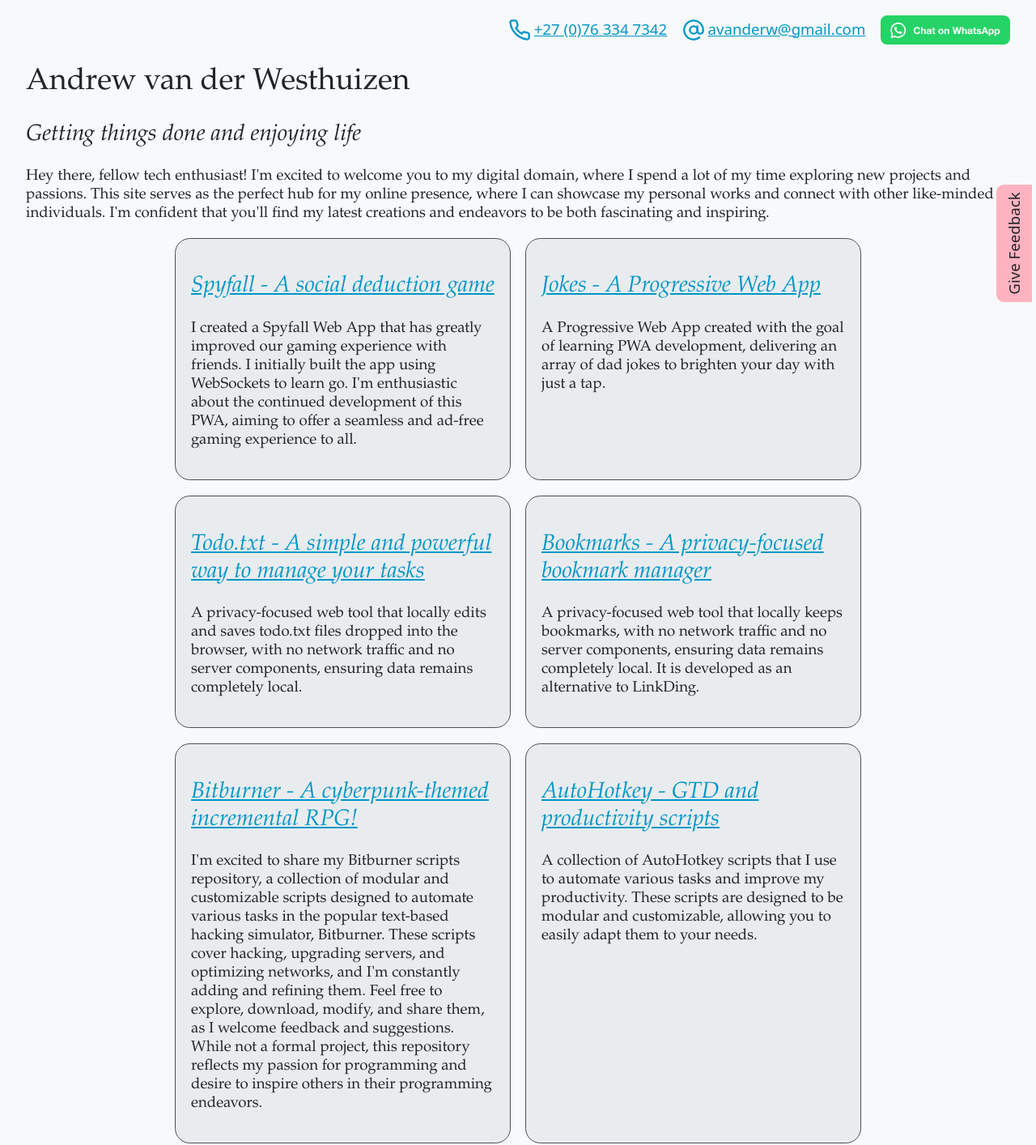
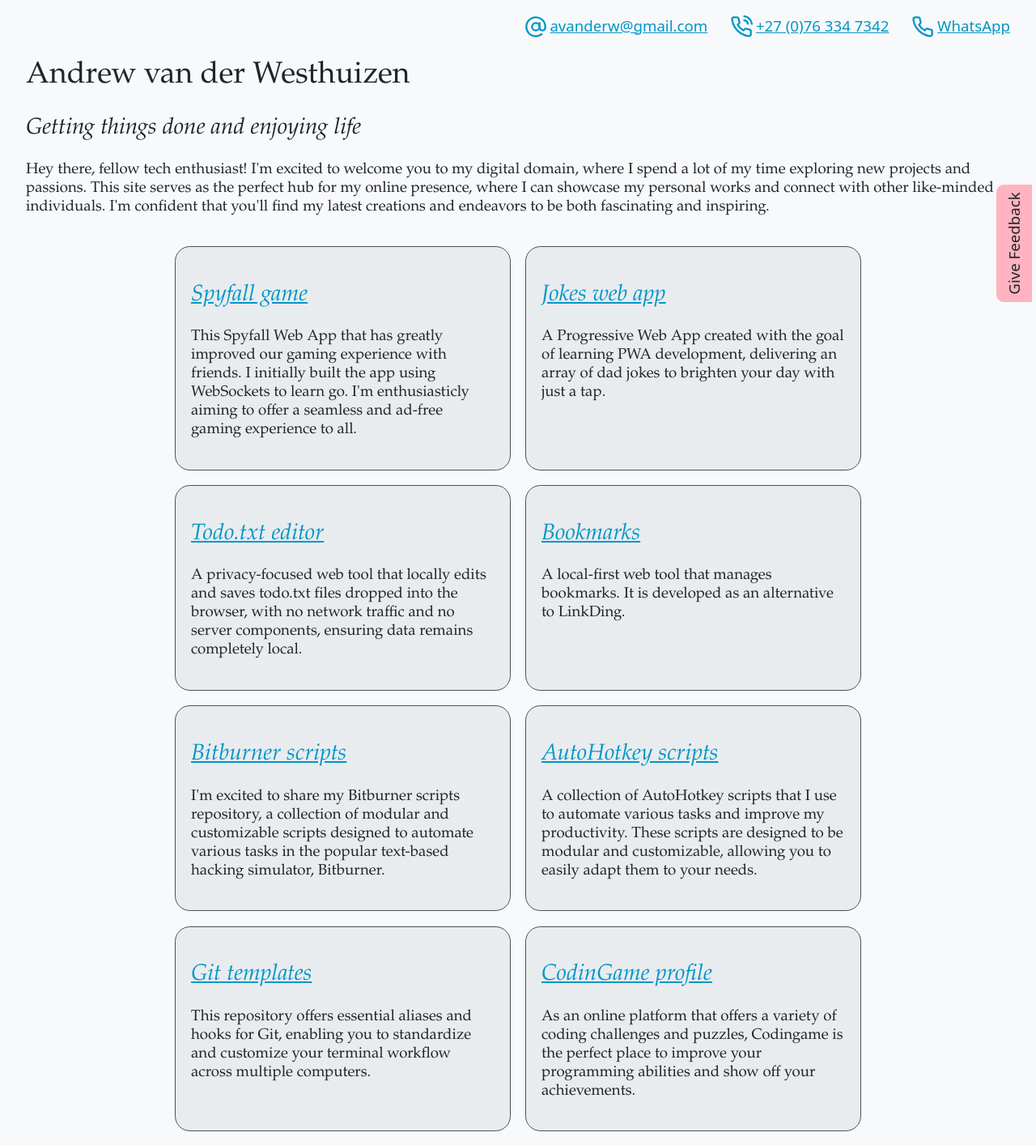
Before and after one commit to avanderw/avanderw.github.io, a SvelteKit app: page / in a window 1280 px wide. Shown: the top 1414 px of the page at 81% size. Built offline with nearby package versions, Linux system fonts and the light colour scheme.

Commit message:
Reduce wordcount

```diff
--- a/src/app.css
+++ b/src/app.css
@@ -64,7 +64,7 @@
 
 body {
     width: 95%;
-    margin: 0 auto;
+    margin: 1rem auto;
 }
 
 html {
--- a/src/routes/+page.svelte
+++ b/src/routes/+page.svelte
@@ -30,50 +30,48 @@
 <div>
 <Link
 	href="https://avanderw.co.za/spyfall"
-	title="Spyfall - A social deduction game"
-	description="I created a Spyfall Web App that has greatly improved our gaming experience with friends. I initially built the app using WebSockets to learn go. I'm enthusiastic about the continued development of this PWA, aiming to offer a seamless and ad-free gaming experience to all."
+	title="Spyfall game"
+	description="This Spyfall Web App that has greatly improved our gaming experience with friends. I initially built the app using WebSockets to learn go. I'm enthusiasticly aiming to offer a seamless and ad-free gaming experience to all."
 />
 <Link
 	href="https://avanderw.co.za/joke"
-	title="Jokes - A Progressive Web App"
+	title="Jokes web app"
 	description="A Progressive Web App created with the goal of learning PWA development, delivering an array of dad jokes to brighten your day with just a tap."
 />
 <Link
 	href="https://avanderw.co.za/todo-txt/"
-	title="Todo.txt - A simple and powerful way to manage your tasks"
+	title="Todo.txt editor"
 	description="A privacy-focused web tool that locally edits and saves todo.txt files dropped into the browser, with no network traffic and no server components, ensuring data remains completely local."
 />
 <Link
 	href="https://avanderw.co.za/bookmarks/"
-	title="Bookmarks - A privacy-focused bookmark manager"
-	description="A privacy-focused web tool that locally keeps bookmarks, with no network traffic and no server components, ensuring data remains completely local. It is developed as an alternative to LinkDing."
+	title="Bookmarks"
+	description="A local-first web tool that manages bookmarks. It is developed as an alternative to LinkDing."
 />
 <Link
 	href="https://github.com/avanderw/bitburner-ts"
-	title="Bitburner - A cyberpunk-themed incremental RPG!"
-	description="I'm excited to share my Bitburner scripts repository, a collection of modular and customizable scripts designed to automate various tasks in the popular text-based hacking simulator, Bitburner. These scripts cover hacking, upgrading servers, and optimizing networks, and I'm constantly adding and refining them. Feel free to explore, download, modify, and share them, as I welcome feedback and suggestions. While not a formal project, this repository reflects my passion for programming and desire to inspire others in their programming endeavors."
+	title="Bitburner scripts"
+	description="I'm excited to share my Bitburner scripts repository, a collection of modular and customizable scripts designed to automate various tasks in the popular text-based hacking simulator, Bitburner."
 />
 <Link
 	href="https://github.com/avanderw/autohotkey"
-	title="AutoHotkey - GTD and productivity scripts"
+	title="AutoHotkey scripts"
 	description="A collection of AutoHotkey scripts that I use to automate various tasks and improve my productivity. These scripts are designed to be modular and customizable, allowing you to easily adapt them to your needs."
 />
 <Link
 	href="https://github.com/avanderw/git-templates"
-	title="A collection of useful git templates"
+	title="Git templates"
 	description="This repository offers essential aliases and hooks for Git, enabling you to standardize and customize your terminal workflow across multiple computers."
 />
 <Link
 	href="https://www.codingame.com/profile/161aabfa51e53989d7f4fd4d5bcfb712259018"
-	title="CodinGame - A gamified approach to coding"
-	description="As an online platform that offers a variety of coding challenges and puzzles, Codingame is the perfect place to improve your programming abilities and show off your achievements.
-
-    There, you'll be able to see my progress in various coding challenges and games, including my high scores and achievements. You can even compete against me in multiplayer games or send me a challenge request to test your skills against mine!"
+	title="CodinGame profile"
+	description="As an online platform that offers a variety of coding challenges and puzzles, Codingame is the perfect place to improve your programming abilities and show off your achievements."
 />
 <Link
 	href="https://avanderw.co.za/advent-of-code"
 	title="Advent of Code"
-	description="Every December, I eagerly participate in the Advent of Code, an annual coding challenge. It consists of increasingly complex programming problems, providing a fantastic opportunity for creative problem-solving. As I progress through the challenge, I document my journey and solutions, aiming to offer valuable insights to fellow participants and programming enthusiasts."
+	description="Every December, I eagerly participate in the Advent of Code, an annual coding challenge. It consists of increasingly complex programming problems, providing a fantastic opportunity for creative problem-solving."
 />
 </div>
 <About />
@@ -85,5 +83,6 @@
 		flex-wrap: wrap;
 		gap: 1rem;
 		justify-content: center;
+		margin-top: 2rem;
 	}
 </style>
--- a/src/routes/About.svelte
+++ b/src/routes/About.svelte
@@ -14,12 +14,6 @@
 	leadership abilities.
 </p>
 <p>
-	In my spare time, I dedicated myself to tutoring mathematics for matric pupils, nurturing their
-	academic growth. This commitment to education complements my formal educational journey, which
-	includes earning a computer science degree and an MBA. These qualifications have provided me with
-	a robust foundation for technical expertise and strategic thinking.
-</p>
-<p>
 	I'm passionate about technology and education and look forward to new challenges and opportunities
 	in both fields.
 </p>
--- a/src/routes/Contact.svelte
+++ b/src/routes/Contact.svelte
@@ -4,13 +4,13 @@
 		href="https://wa.me/27763347342"
 		title="Please don't say just hello in chat"
 	>
-		<img alt="Chat on WhatsApp" src="ChatOnWhatsAppButton/WhatsAppButtonGreenSmall.svg" /></a
+		<svg><use href="feather-sprite.svg#phone" /></svg> WhatsApp</a
+	>
+	<a href="tel:+27763347342" title="I prefer WhatsApp"
+		><svg><use href="feather-sprite.svg#phone-call" /></svg>+27&nbsp;(0)76&nbsp;334&nbsp;7342</a
 	>
 	<a href="mailto:avanderw@gmail.com" title="Will respond within 48 hours"
 		><svg><use href="feather-sprite.svg#at-sign" /></svg>avanderw@gmail.com</a
-	>
-	<a href="tel:+27763347342" title="I prefer WhatsApp"
-		><svg><use href="feather-sprite.svg#phone" /></svg>+27&nbsp;(0)76&nbsp;334&nbsp;7342</a
 	>
 </div>
 
@@ -20,6 +20,7 @@
 			flex-direction: row-reverse;
 			align-items: center;
 			justify-content: right;
+			gap: 1.5rem;
 		}
 	}
 	@media (orientation: portrait) {
@@ -27,6 +28,7 @@
 			flex-direction: column;
 			align-items: end;
 			justify-content: space-between;
+			gap: 0.5rem;
 		}
 	}
 	div {
@@ -34,8 +36,6 @@
 		font-family: system-ui, -apple-system, BlinkMacSystemFont, 'Segoe UI', Roboto, Oxygen, Ubuntu,
 			Cantarell, 'Open Sans', 'Helvetica Neue', sans-serif;
 		font-size: normal;
-		margin: 1rem 0rem;
-		gap: 1rem;
 	}
 	a {
 		display: flex;
```
Also changed, not shown: todo.txt, 1 other file (tests, documents, lock files or other folders).
